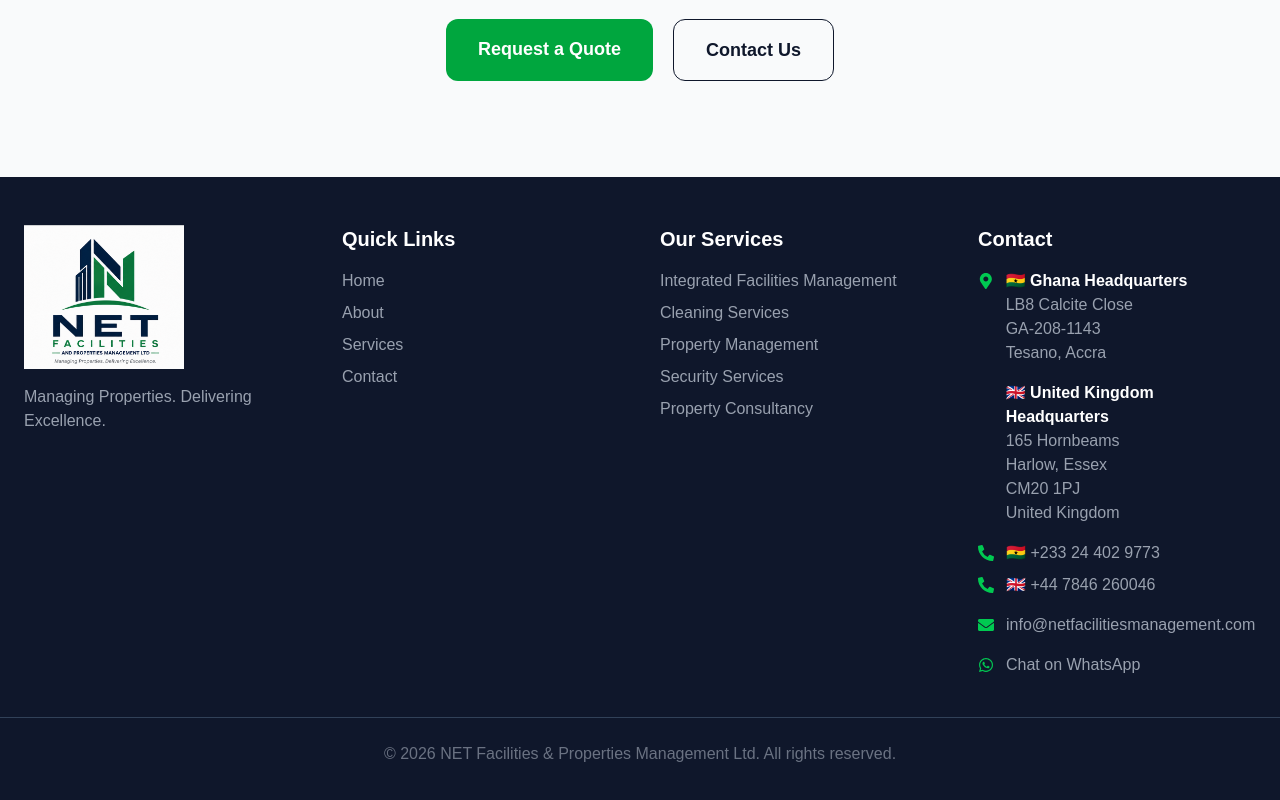
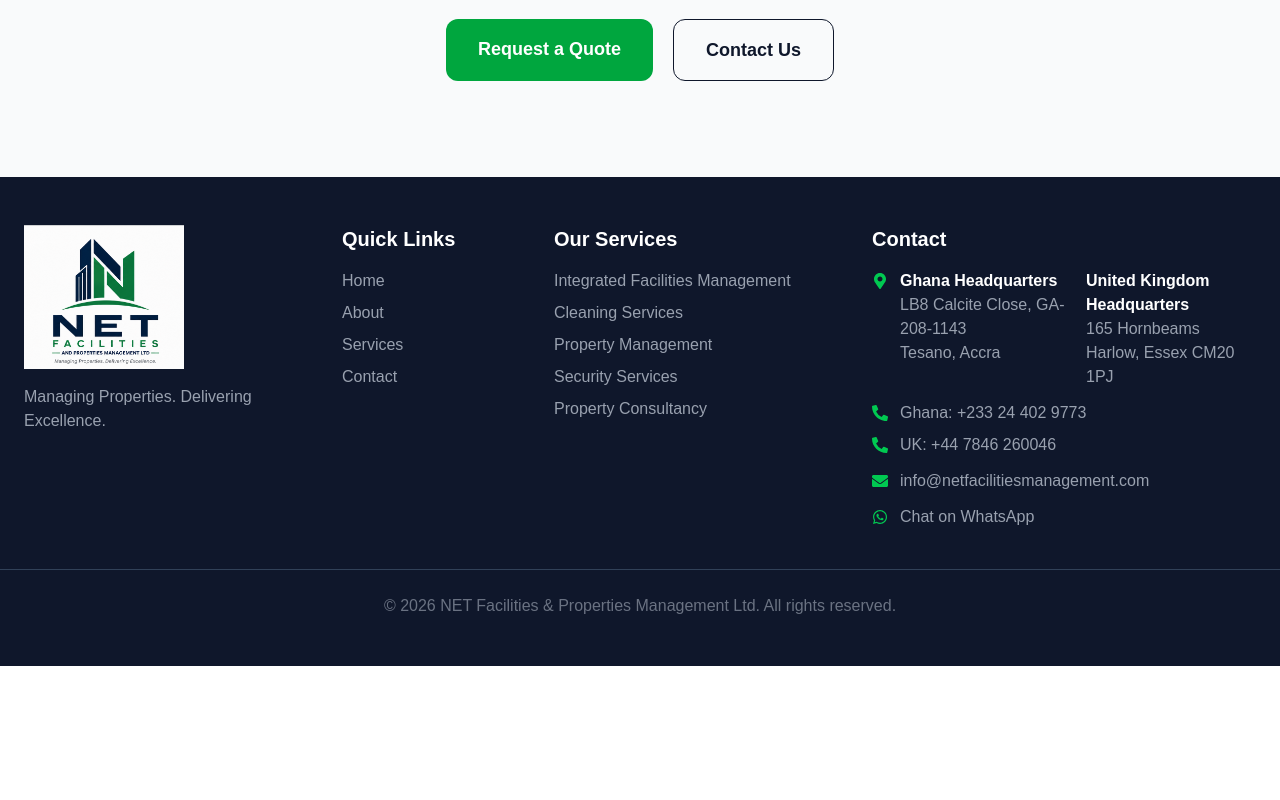
Before and after one commit to NetfacilitiesLtd/net-facilities, a Next.js app: page / in a window 1280 px wide. Shown: the part 5935-6735 px from the top of the page. After the commit the page ends 6601 px from the top, so only its background shows below. Built offline with nearby package versions, Linux system fonts and the light colour scheme.

Commit message:
Improve footer layout and responsive spacing

```diff
--- a/components/Footer.tsx
+++ b/components/Footer.tsx
@@ -9,10 +9,10 @@
 export default function Footer() {
   return (
     <footer className="bg-slate-900 py-12 text-white">
-      <div className="mx-auto grid max-w-7xl gap-10 px-6 md:grid-cols-4">
+      <div className="mx-auto grid max-w-screen-2xl gap-10 px-6 md:grid-cols-12">
 
         {/* Company */}
-        <div>
+<div className="md:col-span-3">
           <Image
   src="/logo.png"
   alt="NET Facilities Logo"
@@ -27,7 +27,7 @@
         </div>
 
         {/* Quick Links */}
-        <div>
+<div className="md:col-span-2">
           <h4 className="mb-4 text-xl font-semibold">
             Quick Links
           </h4>
@@ -60,7 +60,7 @@
         </div>
 
         {/* Our Services */}
-        <div>
+<div className="md:col-span-3">
           <h4 className="mb-4 text-xl font-semibold">
             Our Services
           </h4>
@@ -75,33 +75,35 @@
         </div>
 
         {/* Contact */}
-        <div>
+<div className="md:col-span-4">
   <h4 className="mb-4 text-xl font-semibold">
     Contact
   </h4>
 
-  <div className="space-y-4 text-gray-400">
+  <div className="space-y-3 text-gray-400">
 
     <div className="flex items-start gap-3">
-  <FaMapMarkerAlt className="mt-1 text-green-500" />
-  <div>
-    <p className="font-semibold text-white">🇬🇭 Ghana Headquarters</p>
-    <p>
-      LB8 Calcite Close<br />
-      GA-208-1143<br />
-      Tesano, Accra
-    </p>
+  <FaMapMarkerAlt className="mt-1 text-green-500 flex-shrink-0" />
 
-    <div className="mt-4">
-      <p className="font-semibold text-white">🇬🇧 United Kingdom Headquarters</p>
+  <div className="grid grid-cols-1 md:grid-cols-2 gap-4 w-full">
+    <div>
+      <p className="font-semibold text-white">Ghana Headquarters</p>
+      <p>
+        LB8 Calcite Close, GA-208-1143<br />
+        Tesano, Accra
+      </p>
+    </div>
+
+    <div>
+      <p className="font-semibold text-white">United Kingdom Headquarters</p>
       <p>
         165 Hornbeams<br />
-        Harlow, Essex<br />
-        CM20 1PJ<br />
-        United Kingdom
+        Harlow, Essex CM20 1PJ
       </p>
     </div>
   </div>
+
+
 </div>
 
     <div className="flex flex-col gap-2">
@@ -111,7 +113,7 @@
       href="tel:+233244029773"
       className="hover:text-green-500"
     >
-      🇬🇭 +233 24 402 9773
+     Ghana: +233 24 402 9773
     </a>
   </div>
 
@@ -121,7 +123,7 @@
       href="tel:+447846260046"
       className="hover:text-green-500"
     >
-      🇬🇧 +44 7846 260046
+      UK: +44 7846 260046
     </a>
   </div>
 
```
